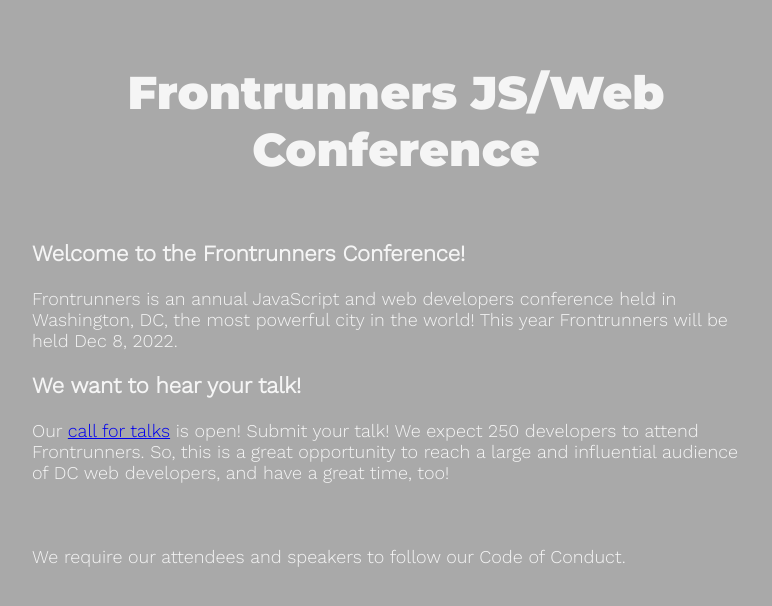
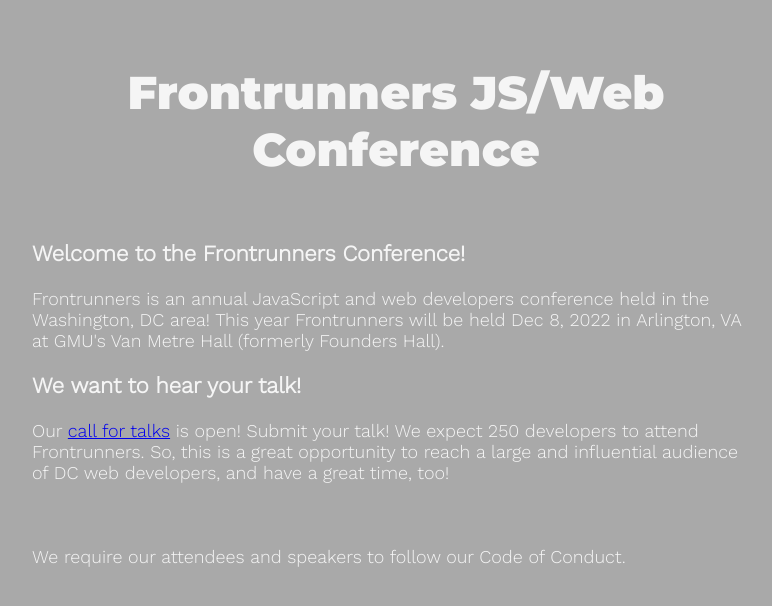
Before and after one commit to gothamgo/frontrunnersconf.github.io, a Jekyll site: the page built from index.html, in a window 1280 px wide. Shown: the top 606 px of the page, without its empty margins (244-1016 px from the left). Built offline with Jekyll 4.4.1, drawn with Linux system fonts in a browser that asks for light colours.

Commit message:
Update index.html

```diff
--- a/index.html
+++ b/index.html
@@ -7,8 +7,8 @@ title: Frontrunners JS/Web Conference
 
   <h2>Welcome to the Frontrunners Conference!</h2>
 
-  <p>Frontrunners is an annual JavaScript and web developers conference held in Washington, DC, the most powerful city in the world!
-    This year Frontrunners will be held Dec 8, 2022.</p>
+  <p>Frontrunners is an annual JavaScript and web developers conference held in the Washington, DC area!
+    This year Frontrunners will be held Dec 8, 2022 in Arlington, VA at GMU's Van Metre Hall (formerly Founders Hall).</p>
 
   <h2>We want to hear your talk!</h2>
 
```
